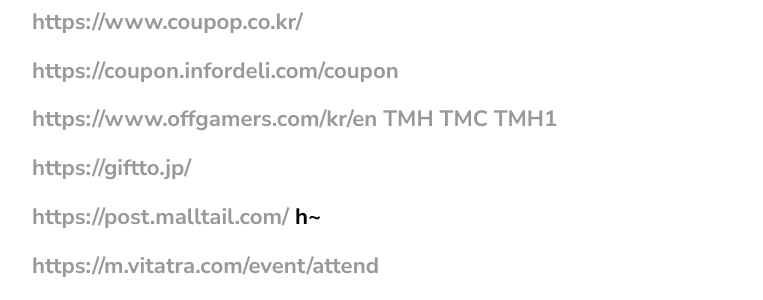
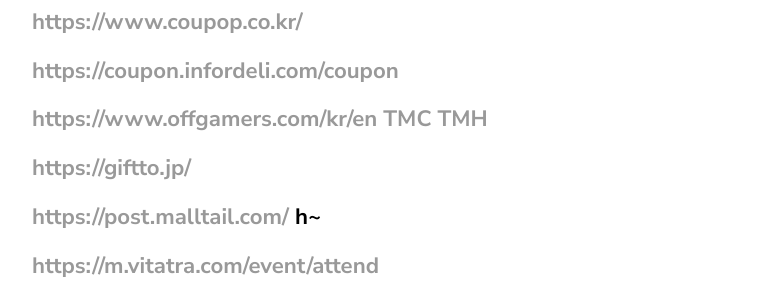
Before and after one commit to keuntaehwang/public, a Jekyll site: the page built from _posts/2023-02-07-favorite.markdown, in a window 1280 px wide and 900 px high, scrolled down 1673 px. Shown: the part 447-747 px from the top of the window, without its empty margins (68-831 px from the left). Built offline with Jekyll 4.4.1, drawn with Linux system fonts in a browser that asks for light colours.

Commit message:
Update 2023-02-07-favorite.markdown

```diff
--- a/_posts/2023-02-07-favorite.markdown
+++ b/_posts/2023-02-07-favorite.markdown
@@ -41,7 +41,7 @@ categories: NONE
 ## Y
 ### <https://www.coupop.co.kr/>
 ### <https://coupon.infordeli.com/coupon>
-### <https://www.offgamers.com/kr/en> [TMH](https://themorehelp.com/) [TMC](https://www.thecashback.kr/exchangerate.php) [TMH1](https://www.themore.app/)
+### <https://www.offgamers.com/kr/en> [TMC](https://www.thecashback.kr/exchangerate.php) [TMH](https://www.themore.app/)
 ### <https://giftto.jp/>
 ### <https://post.malltail.com/> h~
 ### <https://m.vitatra.com/event/attend>
```
